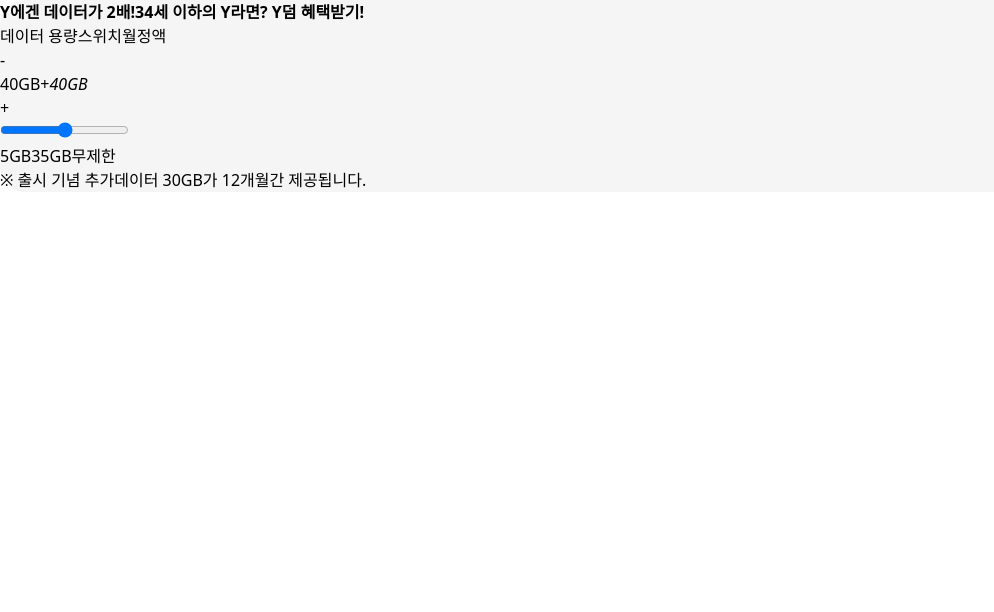
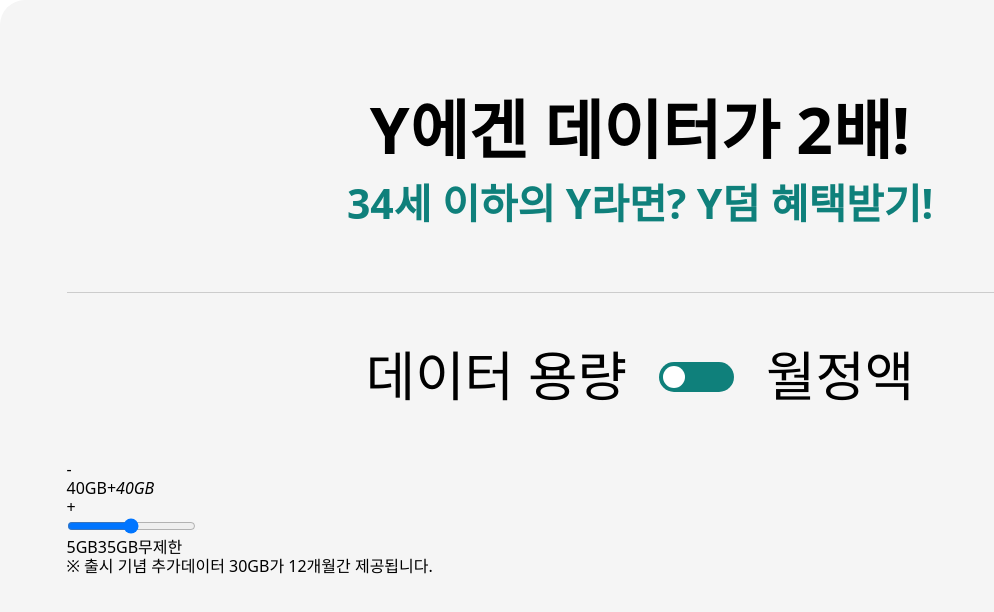
Before and after one commit to hnochx/ktyogo, a Next.js app: page / in a window 1280 px wide. Shown: the top 612 px of the page, without its empty margins (0-994 px from the left). Built offline with nearby package versions, Linux system fonts and the light colour scheme.

Commit message:
Feat: 요금제 토글 버튼 UI 제작 및 기능 구현 Ref:#16

```diff
--- a/src/components/plan-calc/plan-calc.tsx
+++ b/src/components/plan-calc/plan-calc.tsx
@@ -1,16 +1,39 @@
+'use client';
+import { useState } from 'react';
+
 const PlanCalc = () => {
+  const [isToggled, setIsToggled] = useState(false); // 데이터 용량과 월정액간의 토글
+
+  const handleClick = () => {
+    setIsToggled((prev) => !prev);
+  };
+
   return (
-    <div>
-      <div className="bg-[#f5f5f5] rounded-[25px] ">
+    <div className=" h-screen">
+      <div className="bg-[#f5f5f5] rounded-[25px] px-[5.2vw] py-[7.2vw] leading-[1.2]">
         {/* 상단 타이틀 */}
-        <strong>
+        <strong className="text-[5vw] text-center block">
           Y에겐 데이터가 2배!
-          <span>34세 이하의 Y라면? Y덤 혜택받기!</span>
+          <span className="text-[3.2vw] block mt-[10px] text-[#0f807b]">34세 이하의 Y라면? Y덤 혜택받기!</span>
         </strong>
         {/* 용량 또는 월정액 토글 버튼 */}
-        <div>
+        <div className="border-[#ccc] border-t py-[4vw] flex justify-center gap-[2rem] mt-[5vw] text-[4.2vw]">
           <button>데이터 용량</button>
-          <span>스위치</span>
+          <label className="inline-flex items-center cursor-pointer">
+            <input type="checkbox" className="sr-only peer" />
+
+            <button
+              onClick={handleClick}
+              className={`relative w-[75px] h-[30px] rounded-[30px] bg-[#0f807b] text-[0]
+        after:w-[22px] after:h-[22px] after:bg-white after:content-['']
+        after:block after:rounded-full after:absolute after:top-[4px]
+        after:left-[4px] after:transition-transform after:duration-500
+        ${isToggled ? 'after:translate-x-[45px]' : ''}`}
+            >
+              스위치
+            </button>
+          </label>
+
           <button>월정액</button>
         </div>
         {/* 단계 조정 */}
```
